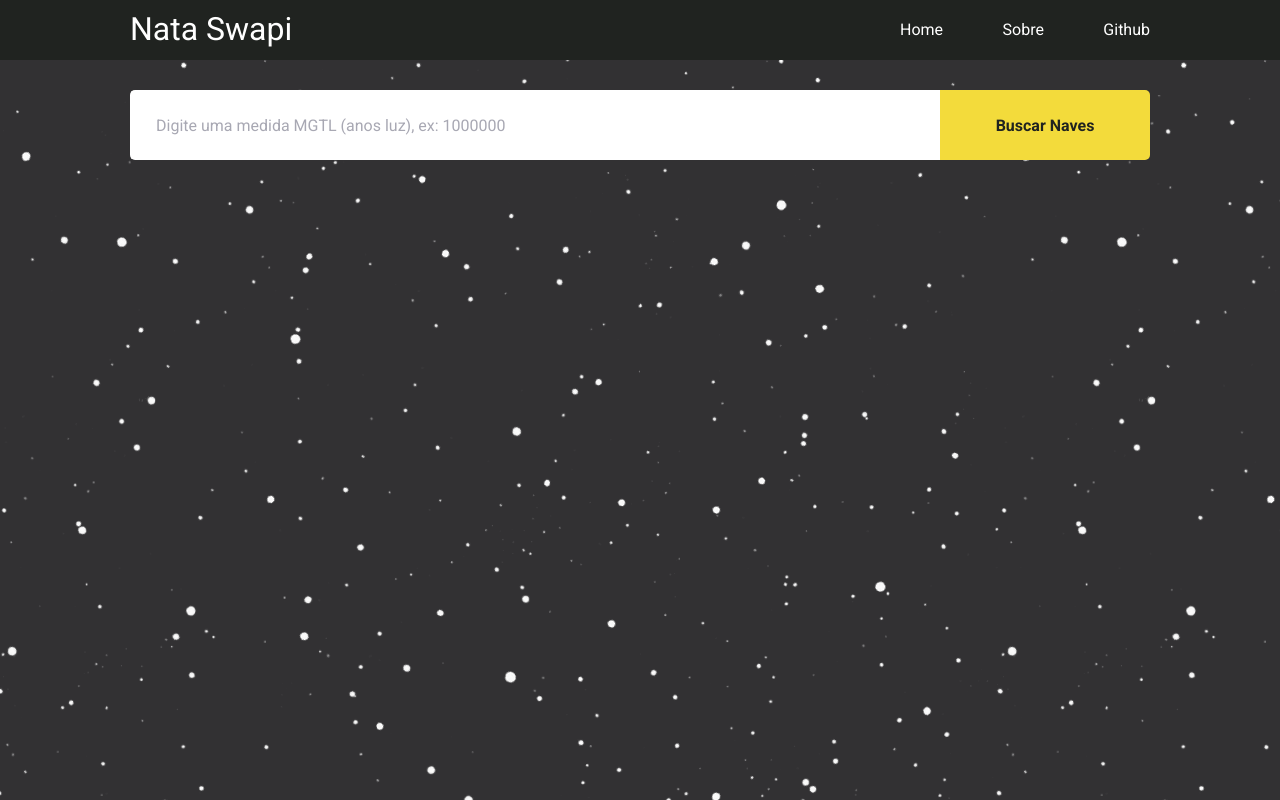
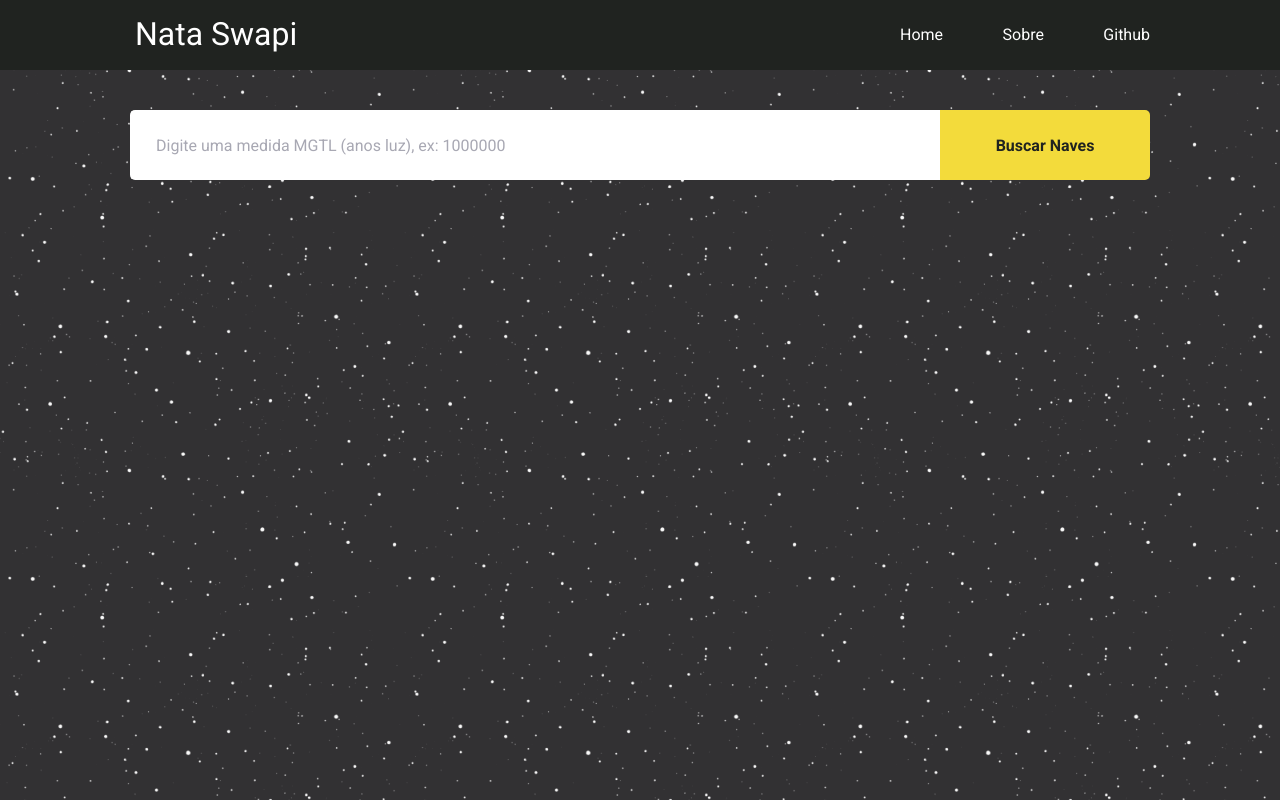
Before and after one commit to ropacz/swapi-nata, a React (Create React App) app: page / in a window 1280 px wide. Built offline with nearby package versions, Linux system fonts and the light colour scheme.

Commit message:
styles: add new styles and minor corrections

```diff
--- a/src/styles/globalStyles.ts
+++ b/src/styles/globalStyles.ts
@@ -13,6 +13,7 @@ export default createGlobalStyle`
     background: url(${starsPattern}) center;
     background-color: #323133;
     color: #fff;
+    background-size: 400px 400px;
     -webkit-font-smoothing: antialiased;
   }
 
@@ -23,6 +24,7 @@ export default createGlobalStyle`
 
   h1, h2, h3, h4, h6, strong {
     font-weight: 500;
+    padding: 5px;
   }
 
   button{
@@ -35,7 +37,7 @@ export default createGlobalStyle`
     width: 100%;
     justify-content: center;
     align-items: center;
-    margin: 0 auto;
+    margin: 10px auto;
     flex-wrap: wrap;
   }
 
@@ -44,4 +46,5 @@ export default createGlobalStyle`
     flex-wrap: wrap;
   }
 
+
 `;
```
